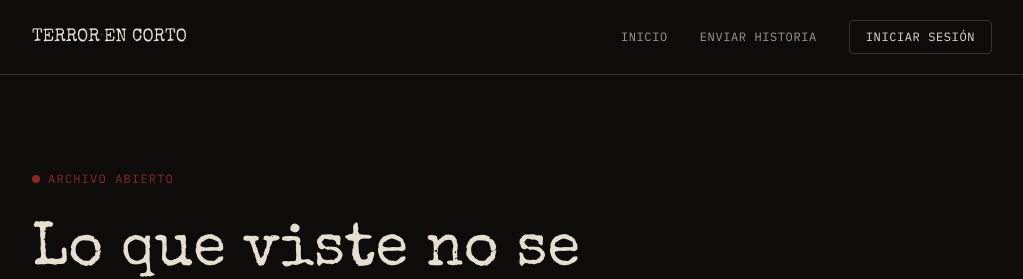
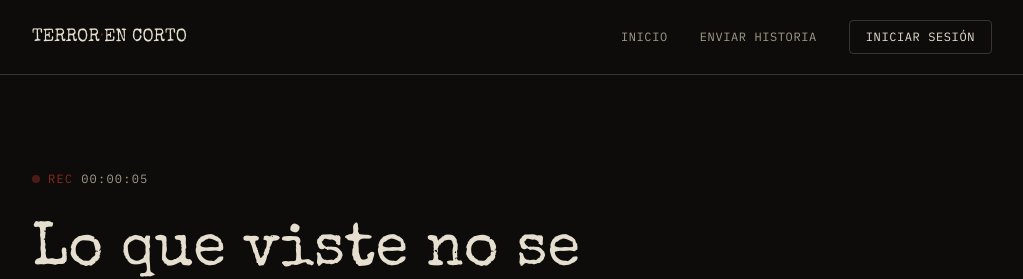
Before and after one commit to MrHugoSoy/terrorencorto, a Next.js app: page / in a window 1280 px wide. Shown: the top 279 px of the page, without its empty margins (128-1151 px from the left). Built offline with nearby package versions, Linux system fonts and the light colour scheme; no server answers; the database is empty.

Commit message:
Agregar contador REC animado en hero section

```diff
--- a/app/page.tsx
+++ b/app/page.tsx
@@ -1,5 +1,6 @@
 import Link from "next/link";
 import { createClient } from "@/lib/supabase/server";
+import RecTimer from "@/components/RecTimer";
 
 const ESTADO_LABEL: Record<string, { texto: string; clase: string }> = {
   publicado: { texto: "testimonio real", clase: "" },
@@ -26,10 +27,7 @@ export default async function Home() {
     <main>
       <section className="border-b border-border-dark py-24 relative overflow-hidden">
         <div className="max-w-5xl mx-auto px-8 relative z-10">
-          <div className="flex items-center gap-2 font-mono text-xs tracking-widest text-blood mb-7">
-            <span className="w-2 h-2 rounded-full bg-blood inline-block" />
-            ARCHIVO ABIERTO
-          </div>
+          <RecTimer />
           <h1 className="font-display text-5xl md:text-6xl leading-tight max-w-xl">
             Lo que viste no se va a olvidar.
           </h1>
--- /dev/null
+++ b/components/RecTimer.tsx
@@ -0,0 +1,24 @@
+"use client";
+
+import { useEffect, useState } from "react";
+
+export default function RecTimer() {
+  const [seconds, setSeconds] = useState(0);
+
+  useEffect(() => {
+    const interval = setInterval(() => setSeconds((s) => s + 1), 1000);
+    return () => clearInterval(interval);
+  }, []);
+
+  const h = String(Math.floor(seconds / 3600)).padStart(2, "0");
+  const m = String(Math.floor((seconds % 3600) / 60)).padStart(2, "0");
+  const s = String(seconds % 60).padStart(2, "0");
+
+  return (
+    <div className="flex items-center gap-2 font-mono text-xs tracking-widest text-blood mb-7">
+      <span className="w-2 h-2 rounded-full bg-blood inline-block animate-pulse" />
+      <span>REC</span>
+      <span className="text-bone-dim">{h}:{m}:{s}</span>
+    </div>
+  );
+}
```
